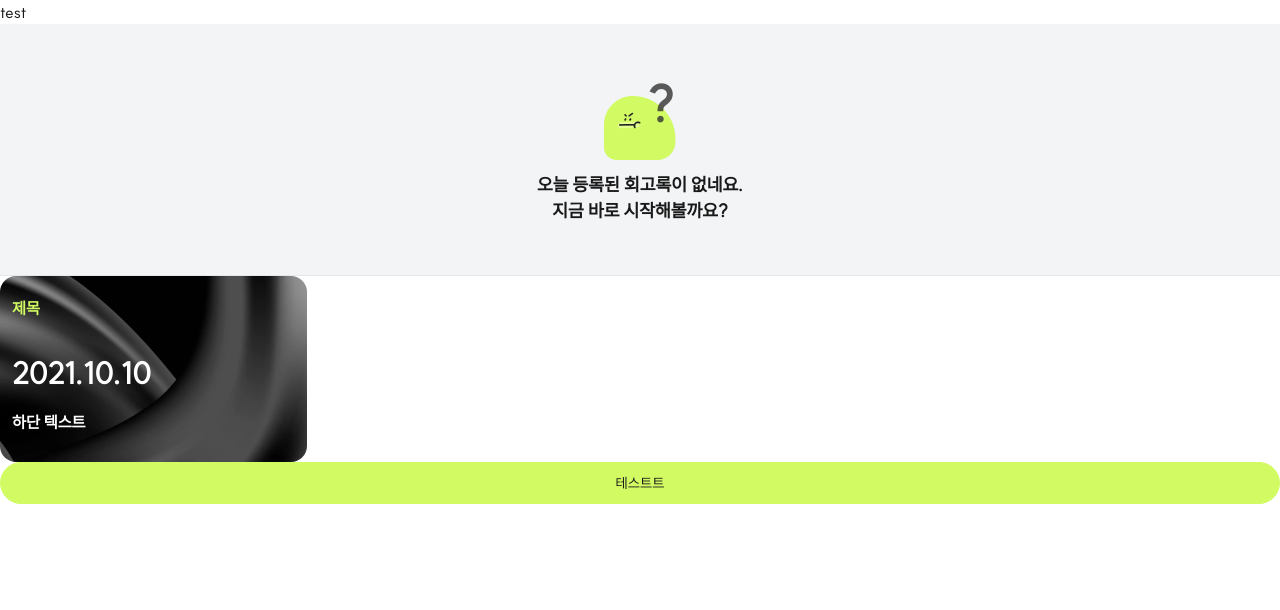
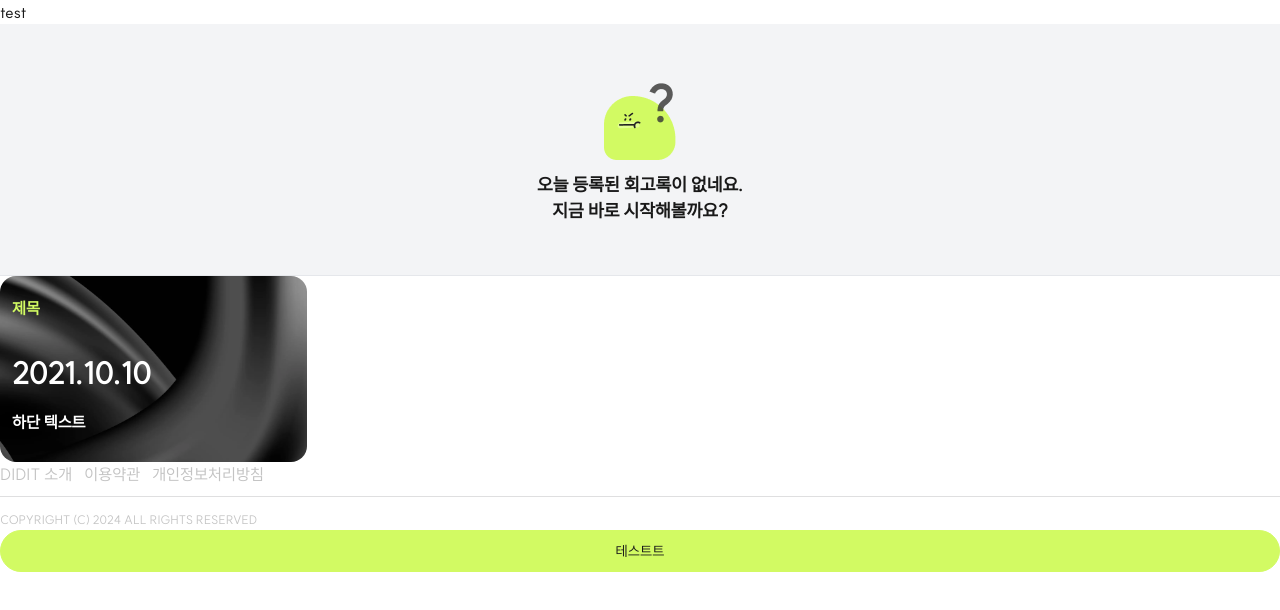
Before and after one commit to muzi55/didit, a Next.js app: page / in a window 1280 px wide. Shown: the top 610 px of the page. Built offline with nearby package versions, Linux system fonts and the light colour scheme.

Commit message:
component: footer 컴ㅍ넌트 추가 및 스타일링

```diff
--- /dev/null
+++ b/src/app/_components/footer/Footer.module.css
@@ -0,0 +1,14 @@
+.footer {
+    position: relative;
+}
+
+.footer::after {
+    content: "";
+    display: block;
+    position: absolute;
+    top: 50%;
+    left: 0;
+    width: 100%;
+    height: 1px;
+    background: var(--stroke);
+}
--- /dev/null
+++ b/src/app/_components/footer/Footer.tsx
@@ -0,0 +1,29 @@
+import Link from "next/link";
+import React from "react";
+
+import { footerList } from "./constant";
+import style from "./Footer.module.css";
+
+export default function Footer() {
+	return (
+		<footer
+			className={`flex flex-col gap-[24px] ${style.footer} text-textColor-secondary`}
+		>
+			<ul className="flex gap-3 text-extraSmall500">
+				{footerList.map(item => (
+					<Link
+						key={item.title}
+						href={item.link}
+						target="_blank"
+						rel="noopener noreferrer"
+					>
+						{item.title}
+					</Link>
+				))}
+			</ul>
+			<p className="text-bodyExtraSmall400">
+				{"COPYRIGHT (C) 2024 ALL RIGHTS RESERVED"}
+			</p>
+		</footer>
+	);
+}
--- /dev/null
+++ b/src/app/_components/footer/constant.ts
@@ -0,0 +1,19 @@
+interface FooterList {
+	title: string;
+	link: string;
+}
+
+export const footerList: FooterList[] = [
+	{
+		title: "DIDIT 소개",
+		link: "/about",
+	},
+	{
+		title: "이용약관",
+		link: "/terms",
+	},
+	{
+		title: "개인정보처리방침",
+		link: "/privacy",
+	},
+];
--- a/src/app/page.tsx
+++ b/src/app/page.tsx
@@ -2,6 +2,7 @@
 
 import Button from "./_components/common/Button";
 import DailyStreakCard from "./_components/common/card/streakcard/DailyStreakCard";
+import Footer from "./_components/footer/Footer";
 import DailyEmpty from "./_components/write/DailyEmpty";
 import DailyRecordProvider from "./_components/write/DailyRecordProvider";
 
@@ -18,6 +19,7 @@ export default function Home() {
 				attendanceDate={"2021.10.10"}
 				cardFooterText={"하단 텍스트"}
 			/>
+			<Footer />
 
 			{/* <SelectBox title={"제목1"}>아이템</SelectBox>
 			<SelectBox title={"제목2"}>아이템</SelectBox> */}
```
